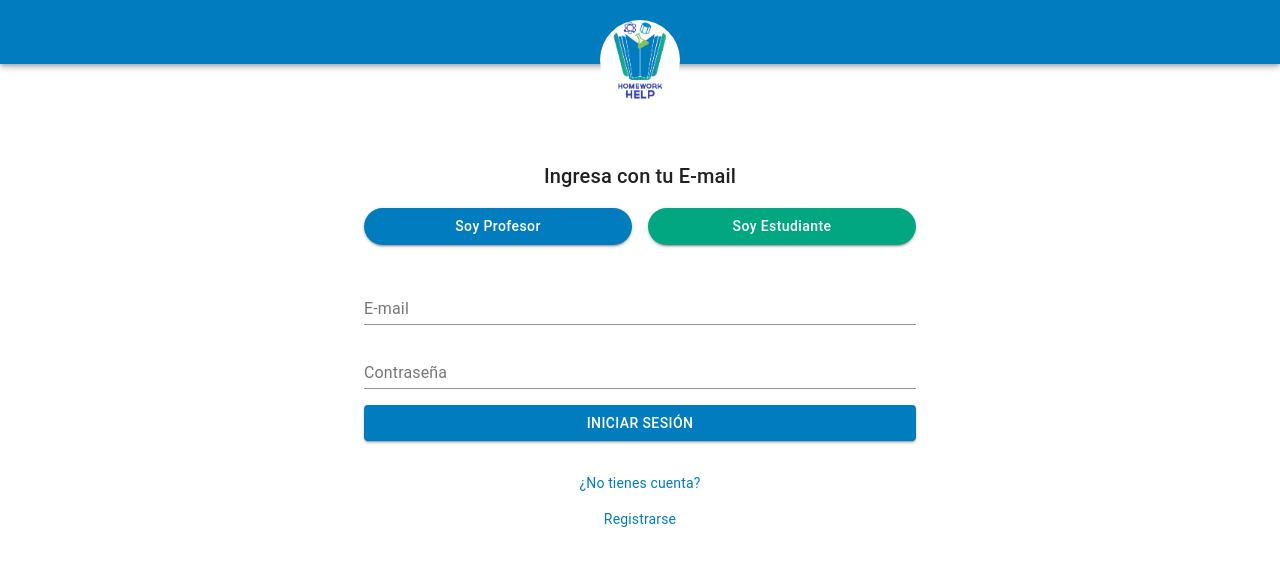
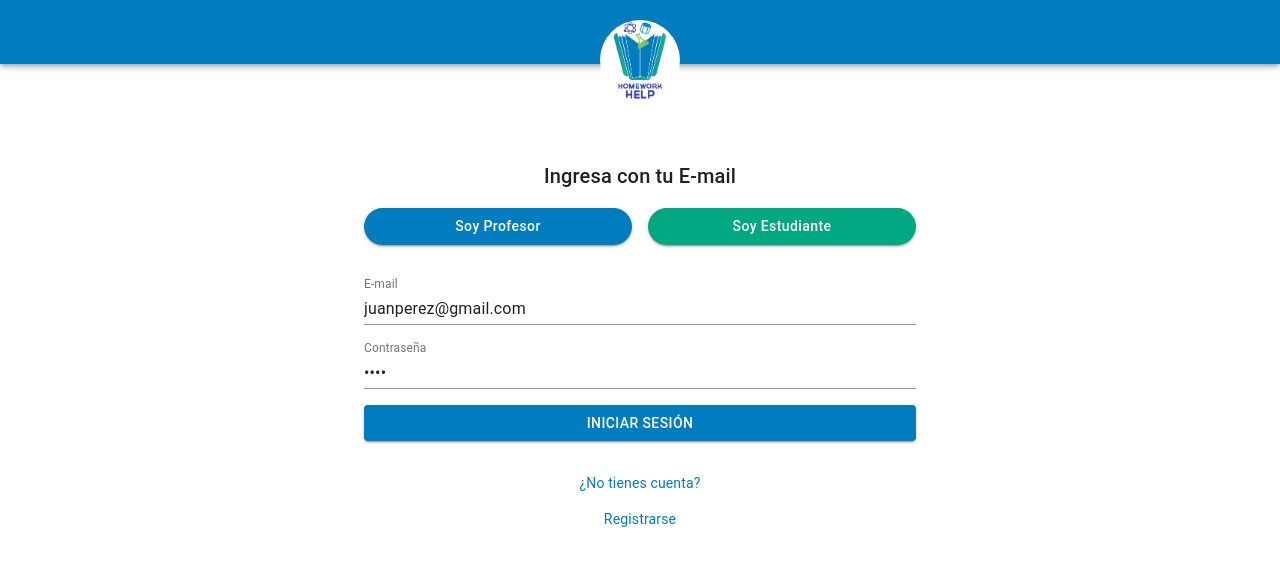
Before and after one commit to dgamboav/homework-help-front, a React (Create React App) app: page /login in a window 1280 px wide. Shown: the top 566 px of the page. Built offline with nearby package versions, Linux system fonts and the light colour scheme.

Commit message:
trabajando en logica login

```diff
--- a/src/components/views/auth/login/LoginView.jsx
+++ b/src/components/views/auth/login/LoginView.jsx
@@ -1,6 +1,6 @@
 import React from 'react';
 import PropTypes from 'prop-types';
-import { Link as RouterLink } from 'react-router-dom';
+import { Link as RouterLink, useHistory } from 'react-router-dom';
 import { withStyles } from '@material-ui/core/styles';
 import {
     Grid,
@@ -12,13 +12,30 @@ import {
     Container
 } from '@material-ui/core';
 import AppStyles from '../../../styles/AppStyles';
+import { useForm } from '../../../../hooks/useForm';
 
 
 
 const LoginView = (props) => {
-    const {
-        classes,
-    } = props;
+    const history = useHistory();
+    const { classes } = props;
+
+
+    const [ formValues, handleInputChange ] = useForm({
+        email: 'juanperez@gmail.com',
+        password: '1234'
+    });
+
+    const { email, password } = formValues;
+
+    const handleSubmitLoginForm = (e) => {
+        e.preventDefault();
+
+        console.log("Enviado");
+        console.log(formValues);
+
+        history.push('/students')
+    }
 
     return (
         <Container maxWidth="sm">
@@ -48,7 +65,7 @@ const LoginView = (props) => {
                 </Grid>
             </Grid>
             <Box marginY="1.5rem">
-                <form>
+                <form onSubmit={ handleSubmitLoginForm }>
                     <Grid container spacing={2}>
                         <Grid item xs={12} sm={12}>
                             <TextField
@@ -57,6 +74,8 @@ const LoginView = (props) => {
                                 type="email"
                                 label="E-mail"
                                 fullWidth
+                                onChange={ handleInputChange }
+                                value={ email }
                             />
                         </Grid>
                         <Grid item xs={12} sm={12}>
@@ -66,12 +85,15 @@ const LoginView = (props) => {
                                 type="password"
                                 label="Contraseña"
                                 fullWidth
+                                onChange={ handleInputChange }
+                                value={ password }
                             />
                         </Grid>
                         <Grid item xs={12} sm={12}>
                             <Button
                                 variant="contained"
                                 color="primary"
+                                type="submit"
                                 fullWidth
                             >
                                 Iniciar Sesión
--- /dev/null
+++ b/src/hooks/useForm.js
@@ -0,0 +1,19 @@
+import { useState } from "react"
+
+export const useForm = (initialState = {}) => {
+    const [values, setValues] = useState(initialState);
+
+    const reset = () => {
+        setValues(initialState);
+    }
+
+    const handleInputChange = ({ target }) => {
+
+        setValues({
+            ...values,
+            [target.name]: target.value
+        });
+    }
+
+    return [values, handleInputChange, reset]
+}
```
Also changed, not shown: src/actions/auth.js (added, +11 -0 lines).
